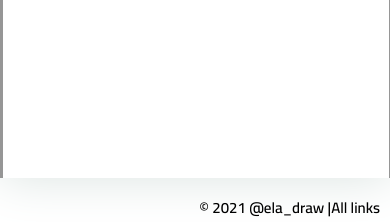
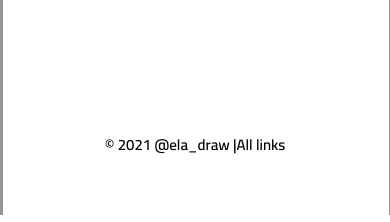
Before and after one commit to yosrAyari/ela_draw, a plain HTML site: page index.html in a window 390 px wide. Shown: the part 841-1063 px from the top of the page. Drawn offline with Linux system fonts and the light colour scheme.

Commit message:
Update style.css

```diff
--- a/style.css
+++ b/style.css
@@ -26,6 +26,13 @@ section{
 	position: absolute;
 	top: 25%;
 	width: 100%;
+	text-align: center;
+}
+#article3{
+	z-index: 2;
+	position: absolute;
+	width: 100%;
+	top:130% ;
 	text-align: center;
 }
 #icon{
@@ -94,16 +101,20 @@ h3{
 	z-index: 1;
 	font-family: 'Cairo', sans-serif;
 	font-size: 15px;
-	float:right;
-	margin-right:10px;
 }
 @media screen and (max-width: 500px) {
 	section{
 		width: 100%;
 		left: 0;
 	}
+	#article1{
+		height: 105%;
+	}
 	#article2{
 		top: 15%;
+	}
+	#article3{
+		top:103% ;
 	}
 	#icon{
 		width: 40%;
```
